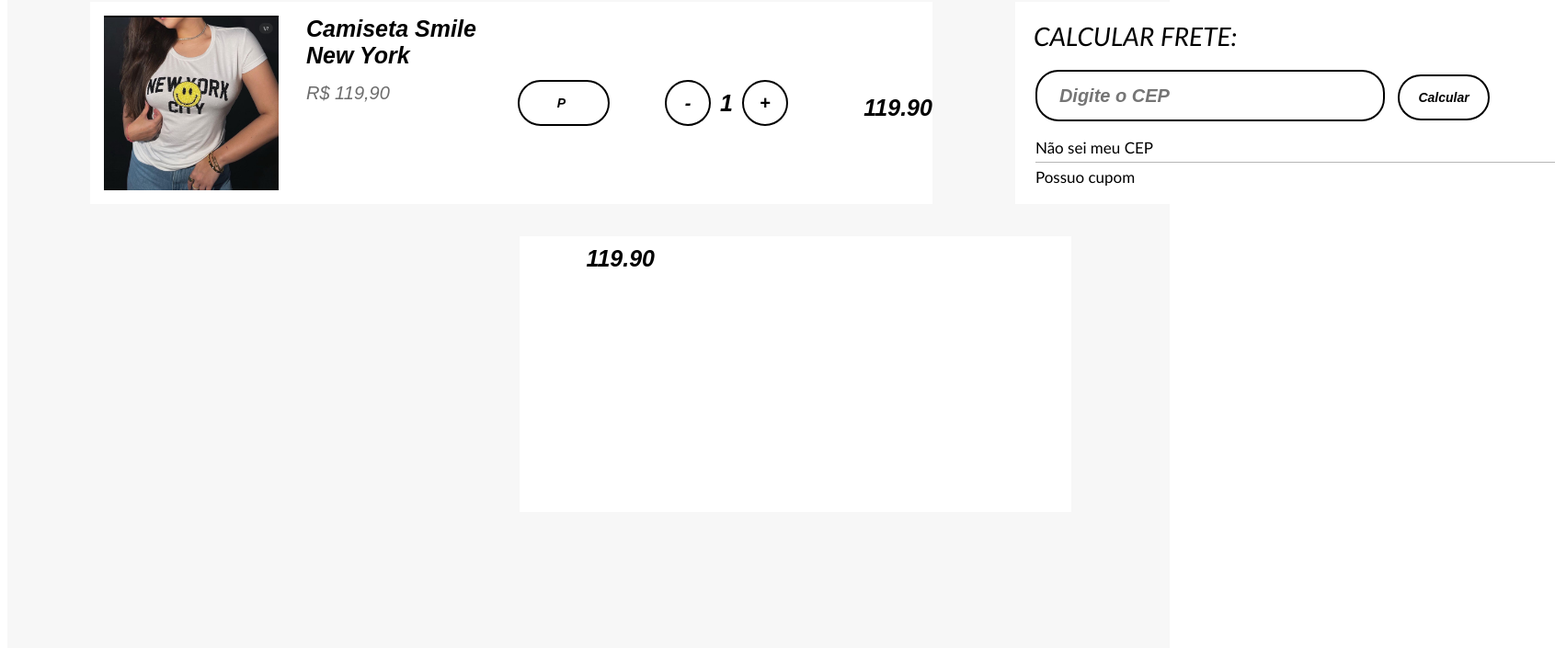
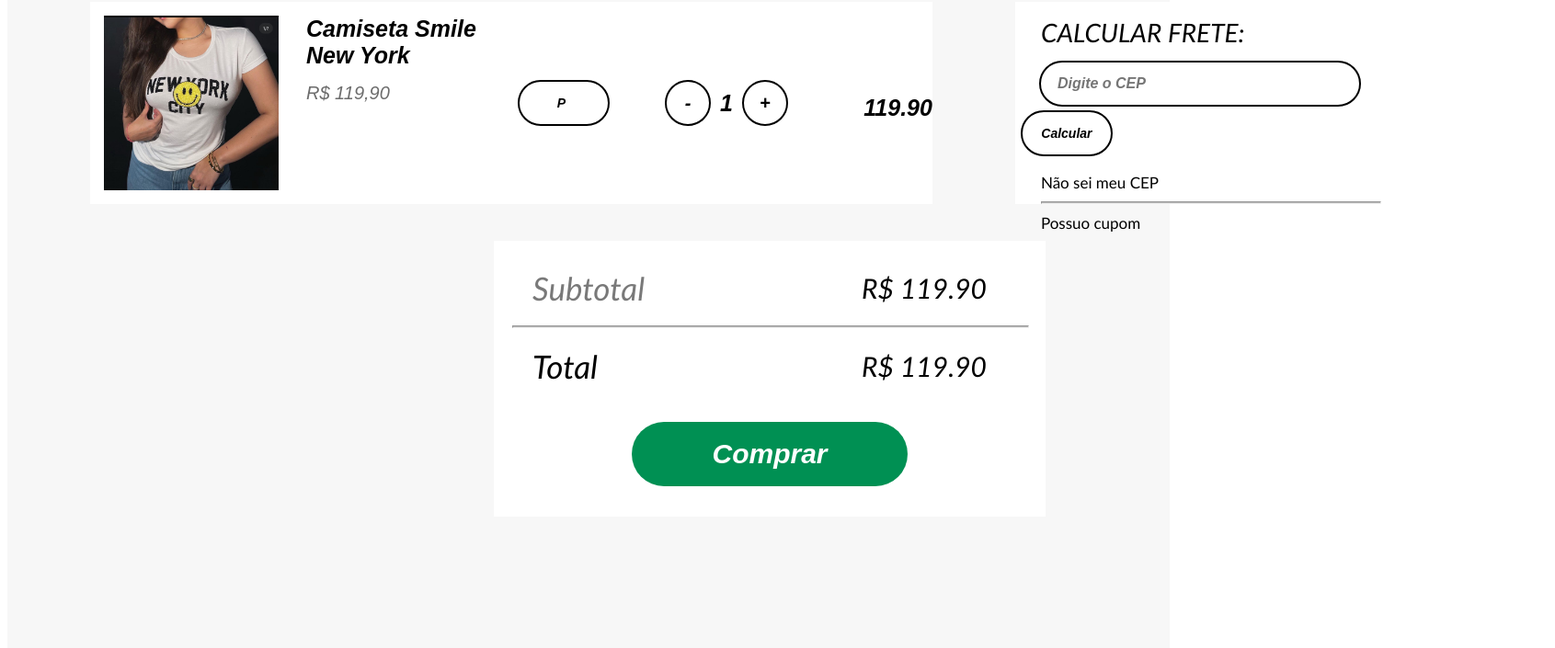
Before and after one commit to WesleyGCO/meucloset.shop-Frontend, a website: page Frontend/html/tela_carrinho.html in a window 1280 px wide. Shown: the part 450-1155 px from the top of the page at 92% size, 1691 px wide, since content can reach past the window. Drawn offline with nearby package versions, Linux system fonts and the light colour scheme.

Commit message:
Tela carrinho finalizada

```diff
--- a/Frontend/css/style_carrinho.css
+++ b/Frontend/css/style_carrinho.css
@@ -1,120 +1,259 @@
 /* ============================ CABEÇALHO / MENU SUPERIOR ======================== */
-
-.caixa_inicio {
-    display: block;
-
-}
 
 .caixa_icones_cabecalho {
     background-color: #FFF;
-    height: 150px;
+    height: 100px;
     border-radius: 0 0 10px 10px;
     display: flex;
     align-items: center;
+    justify-content: space-between;
+    padding: 0 20px;
 }
 
 .icones_direita,
 .icones_esquerda {
-    font-size: 22px;
+    font-size: 18px;
     display: flex;
+    align-items: center;
+    justify-content: space-evenly;
     width: 80%;
-    justify-content: space-evenly;
-}
-
-
-.icone {
-    margin: 0 20% 0 20%;
-    height: 45px;
-    font-size: 50px;
     color: #DAA520;
 }
 
+.icone {
+    margin: 0 10px;
+    height: 30px;
+    font-size: 30px;
+    color: #DAA520;
+}
 
 .icone_pag {
-    width: 1000px;
-    margin: 0 20% 0 20%;
-    height: 45px;
-    font-size: 50px;
+    margin: 0 10px;
+    height: 30px;
+    font-size: 30px;
     color: #797979;
 }
 
 .logo_central {
-    height: 100px;
+    height: 80px;
+}
+
+@media screen and (min-width: 768px) {
+    .caixa_icones_cabecalho {
+        height: 150px;
+    }
+
+    .icone {
+        margin: 0 10px;
+        height: 30px;
+        font-size: 50px;
+        color: #DAA520;
+    }
+
+    .icone_pag {
+        margin: 0 10px;
+        height: 30px;
+        font-size: 30px;
+        color: #797979;
+    }
+
+    .logo_central {
+        height: 100px;
+    }
 }
 
 
-
 /* ============================ CENTRAL ======================== */
-
-.finalizar_compra{
+.finalizar_compra {
     display: flex;
     justify-content: end;
-    margin-right: 107px;
-    margin-top: 35px;
+    bottom: 0;
+    right: 0;
+    margin: 20px;
+    margin-right: 50px;
 }
 
-.campo_finalizar_compra{
-    width: 600px;
+.campo_finalizar_compra {
+    width: 100%;
+    max-width: 600px;
     height: 300px;
     background-color: #ffffff;
-    align-items: end;
+    padding: 20px;
+    box-sizing: border-box;
 }
 
-
-
 .linha-pequena {
-    width: 565px;
+    width: 100%;
+    max-width: 565px;
     height: 1px;
     background-color: #b6b6b6;
-    margin: 5px 0;
-    border: none;
+    margin: 10px 0;
 }
 
-.botoes_adicionais{
-    margin-top: 18px;
-    margin-left: 22px;
+.botoes_adicionais {
+    margin-top: 10px;
+    margin-left: 10px;
 }
 
-.botao_adicional{
-    font-size: 17px;
+.botao_adicional {
+    font-size: 14px;
 }
 
 .calcular_frete {
-    display: block;
-    width: 600px;
-    height: 220px;
+    position: fixed;
+    bottom: 0;
+    right: 0;
+    width: 100%;
+    max-width: 600px;
+    height: auto;
     background-color: #FFF;
-    margin-left: 90px;
-    margin-top: 30px;
-
+    margin: 15px auto;
+    padding: 6px;
+    box-sizing: border-box;
 }
 
 .input_cep {
-    width: 350px;
+    width: 100%;
+    max-width: 350px;
     height: 50px;
     border-radius: 25px;
     background-color: #ffffff;
     color: #000000;
     border: 2px solid #000000;
     cursor: pointer;
-    font-size: 20px;
+    font-size: 16px;
     font-family: 'Poppins', sans-serif;
     font-style: italic;
     font-weight: bold;
-    margin: 0 10px;
-    padding-left: 24px;
-    margin-left: 22px;
+    margin-left: auto;
+    margin-right: 22px;
+    padding-left: 18px;
+    box-sizing: border-box;
 }
+
+
 
 .legenda_calcular_frete {
     font-family: 'Gill Sans', 'Gill Sans MT', Calibri, 'Trebuchet MS', sans-serif;
     font-style: italic;
-    font-size: 28px;
-    margin: 20px;
+    font-size: 24px;
+    margin: 10px 22px;
     display: block;
-
 }
 
+.botao_calcula_frete {
+    width: 100px;
+    height: 50px;
+    border-radius: 25px;
+    background-color: #ffffff;
+    color: #000000;
+    border: 2px solid #000000;
+    cursor: pointer;
+    font-size: 14px;
+    font-family: 'Poppins', sans-serif;
+    font-style: italic;
+    font-weight: bold;
+}
+
+@media screen and (min-width: 768px) {
+
+    .finalizar_compra {
+        position: relative;
+        margin: 20px 135px;
+    }
+
+    .calcular_frete {
+        position: relative;
+        margin: 20px 0;
+    }
+
+    .campo_finalizar_compra {
+        width: 600px;
+        height: 300px;
+    }
+
+    .linha-pequena {
+        max-width: 565px;
+    }
+
+    .botoes_adicionais {
+        margin-top: 18px;
+        margin-left: 22px;
+    }
+
+    .botao_adicional {
+        font-size: 17px;
+    }
+
+    .calcular_frete {
+        width: 600px;
+        height: 220px;
+        margin-left: 90px;
+        margin-top: 30px;
+    }
+
+    .input_cep {
+        width: 350px;
+        margin: 4px 20px;
+    }
+
+    .legenda_calcular_frete {
+        font-size: 28px;
+    }
+}
+
+
+/*====================== SUBTOTAL/FINALIZAR COMPRA=======================*/
+.label_sub_total {
+    color: #797979;
+    font-style: italic;
+    margin: 10px 22px;
+    display: flex;
+    width: 60%;
+}
+
+.label_total {
+    color: #000000;
+    font-style: italic;
+    margin: 10px 22px;
+    display: flex;
+    width: 60%;
+}
+
+.sub_total {
+    font-size: 35px;
+    display: flex;
+    align-items: center;
+    font-family: 'Gill Sans', 'Gill Sans MT', Calibri, 'Trebuchet MS', sans-serif;
+}
+
+#preco_total {
+    font-size: 30px;
+    font-style: italic;
+}
+
+.botao_finaliza_compra {
+    width: 300px;
+    height: 70px;
+    border-radius: 35px;
+    background-color: #009053;
+    color: #ffffff;
+    border: 0px solid #000000;
+    cursor: pointer;
+    font-size: 30px;
+    font-family: 'Poppins',
+        sans-serif;
+    font-style: italic;
+    font-weight: bold;
+    margin-top: 30px;
+}
+
+.campo_botao_finaliza_compra {
+    display: flex;
+    justify-content: center;
+}
+
+/*=======================================================================*/
 
 .campos_carrinho {
     display: flex;
@@ -138,12 +277,6 @@
     justify-content: center;
     align-items: center;
 
-}
-
-.icones_pag {
-    display: flex;
-    margin: 0px;
-    color: #555;
 }
 
 
--- a/Frontend/html/tela_carrinho.html
+++ b/Frontend/html/tela_carrinho.html
@@ -12,6 +12,7 @@
         href="https://maxst.icons8.com/vue-static/landings/line-awesome/line-awesome/1.3.0/css/line-awesome.min.css">
     <title>Meu Closet Shop</title>
     <script src="../js/index.js"></script>
+    <meta name="viewport" content="width=device-width, initial-scale=1.0">
 </head>
 
 <body>
@@ -72,7 +73,7 @@
                     <label class="legenda_calcular_frete">CALCULAR FRETE:</label>
                     <input class="input_cep" type="text" id="cep" placeholder="Digite o CEP" maxlength="10"
                         oninput="formatarCep(this)">
-                    <button class="botao_tamanho" onclick="calcularFrete()">Calcular</button>
+                    <button class="botao_calcula_frete" onclick="calcularFrete()">Calcular</button>
                     <div class="botoes_adicionais">
                         <a class="botao_adicional" onclick="naoSeiCep()">Não sei meu CEP</a>
                         <hr class="linha-pequena">
@@ -82,7 +83,18 @@
             </div>
             <div class="finalizar_compra">
                 <div class="campo_finalizar_compra">
-                    <div class="price"><span id="preco_total">119.90</span></div>
+                    <div class="sub_total">
+                        <label class="label_sub_total">Subtotal</label>
+                        <span id="preco_total">R$ 119.90</span>
+                    </div>
+                    <hr class="linha-pequena">
+                    <div class="sub_total">
+                        <label class="label_total">Total</label>
+                        <span id="preco_total">R$ 119.90</span>
+                    </div>
+                    <div class="campo_botao_finaliza_compra">
+                        <button class="botao_finaliza_compra">Comprar</button>
+                    </div>
                 </div>
             </div>
 
--- /dev/null
+++ b/package.json
@@ -0,0 +1,5 @@
+{
+  "dependencies": {
+    "bootstrap": "^5.3.2"
+  }
+}
```
Also changed, not shown: 1 other file.
